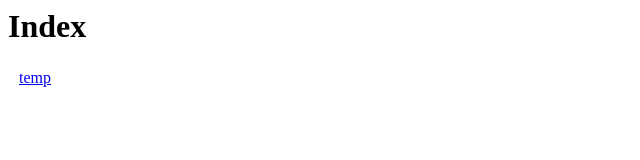
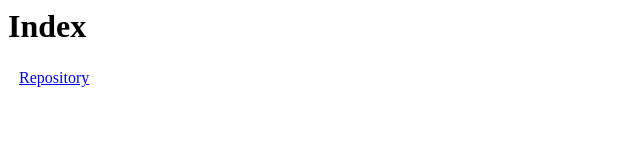
Before and after one commit to pogarek/meditool, a plain HTML site: page index.html in a window 1280 px wide. Shown: the full height of the page, 0-640 px from the left. Drawn offline with Linux system fonts and the light colour scheme.

Commit message:
Update index.html

```diff
--- a/index.html
+++ b/index.html
@@ -5,6 +5,6 @@
  <body>
 <h1>Index</h1>
   <table>
-<tr><td valign="top">&nbsp;</td><td><a href="temp/">temp</a></tr>
+<tr><td valign="top">&nbsp;</td><td><a href="temp/">Repository</a></tr>
 </table>
 </body></html>
```
